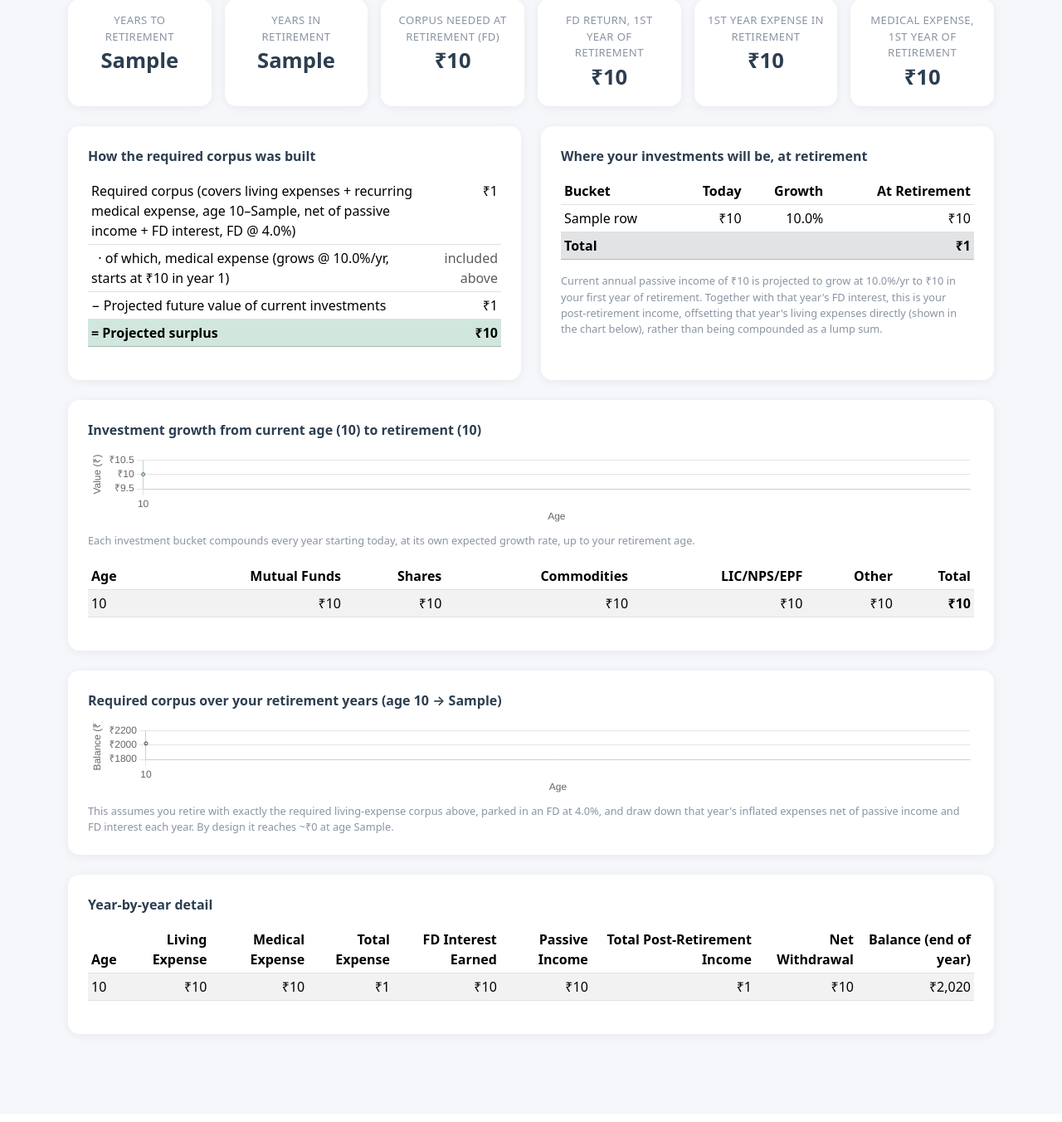
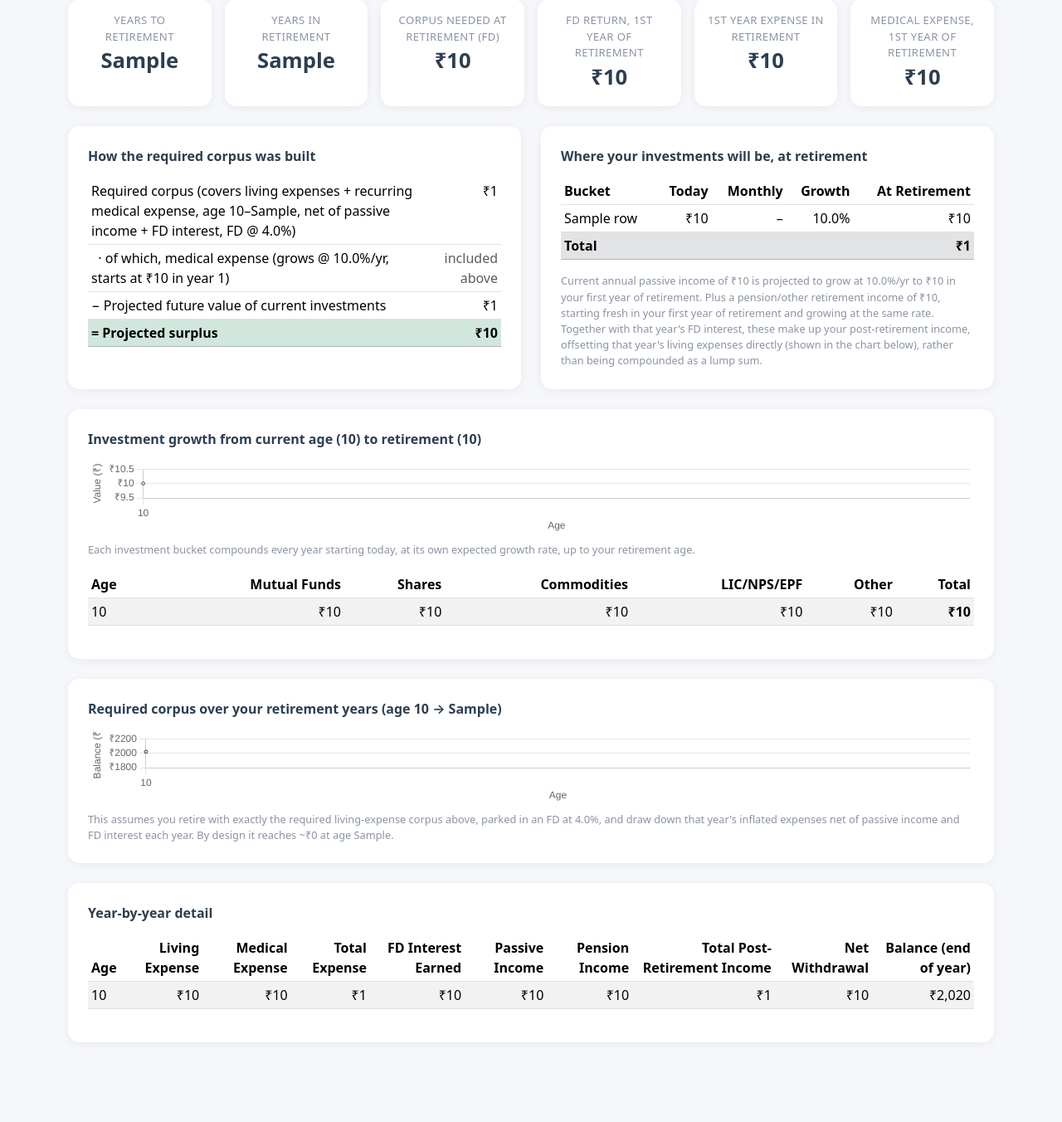
Before and after one commit to mohitrao2007/retirement_calculator, a Flask app: template templates/result.html in a window 1280 px wide. Shown: the part 267-1619 px from the top of the page at 83% size. Before the commit the page ends 1520 px from the top, so only its background shows below. Run offline with Flask 3, Linux system fonts and the light colour scheme; the template is opened without the code that fills it: most values are stand-ins (such as "Sample title", 1, 10 or a date in 2020).

Commit message:
Add files via upload

```diff
--- a/templates/result.html
+++ b/templates/result.html
@@ -107,25 +107,28 @@
       <div class="card p-4 h-100">
         <div class="section-title">Where your investments will be, at retirement</div>
         <table class="table table-sm">
-          <thead><tr><th>Bucket</th><th class="text-end">Today</th><th class="text-end">Growth</th><th class="text-end">At Retirement</th></tr></thead>
+          <thead><tr><th>Bucket</th><th class="text-end">Today</th><th class="text-end">Monthly</th><th class="text-end">Growth</th><th class="text-end">At Retirement</th></tr></thead>
           <tbody>
           {% for row in r.investment_breakdown %}
             <tr>
               <td>{{ row.label }}</td>
               <td class="text-end">{{ row.current | inr }}</td>
+              <td class="text-end">{{ (row.monthly | inr) if row.monthly else '–' }}</td>
               <td class="text-end">{{ '%.1f'|format(row.growth_pct) }}%</td>
               <td class="text-end">{{ row.future | inr }}</td>
             </tr>
           {% endfor %}
             <tr class="table-secondary fw-bold">
-              <td>Total</td><td></td><td></td>
+              <td>Total</td><td></td><td></td><td></td>
               <td class="text-end">{{ r.total_fv_investments | inr }}</td>
             </tr>
           </tbody>
         </table>
         <div class="hint" style="font-size:0.8rem;color:#8a94a3;">
           Current annual passive income of {{ r.passive_income | inr }} is projected to grow at {{ '%.1f'|format(r.passive_growth_pct) }}%/yr to
-          {{ r.passive_at_retirement | inr }} in your first year of retirement. Together with that year's FD interest, this is your post-retirement income, offsetting that year's living expenses directly (shown in the chart below), rather than being compounded as a lump sum.
+          {{ r.passive_at_retirement | inr }} in your first year of retirement.
+          {% if r.pension_annual %}Plus a pension/other retirement income of {{ r.pension_annual | inr }}, starting fresh in your first year of retirement and growing at the same rate.{% endif %}
+          Together with that year's FD interest, these make up your post-retirement income, offsetting that year's living expenses directly (shown in the chart below), rather than being compounded as a lump sum.
         </div>
       </div>
     </div>
@@ -169,7 +172,7 @@
     <div class="section-title">Year-by-year detail</div>
     <div class="table-responsive">
     <table class="table table-sm table-striped">
-      <thead><tr><th>Age</th><th class="text-end">Living Expense</th><th class="text-end">Medical Expense</th><th class="text-end">Total Expense</th><th class="text-end">FD Interest Earned</th><th class="text-end">Passive Income</th><th class="text-end">Total Post-Retirement Income</th><th class="text-end">Net Withdrawal</th><th class="text-end">Balance (end of year)</th></tr></thead>
+      <thead><tr><th>Age</th><th class="text-end">Living Expense</th><th class="text-end">Medical Expense</th><th class="text-end">Total Expense</th><th class="text-end">FD Interest Earned</th><th class="text-end">Passive Income</th><th class="text-end">Pension Income</th><th class="text-end">Total Post-Retirement Income</th><th class="text-end">Net Withdrawal</th><th class="text-end">Balance (end of year)</th></tr></thead>
       <tbody>
       {% for row in r.yearly_breakdown %}
         <tr>
@@ -179,6 +182,7 @@
           <td class="text-end">{{ row.total_expense | inr }}</td>
           <td class="text-end">{{ row.fd_interest_earned | inr }}</td>
           <td class="text-end">{{ row.passive_income | inr }}</td>
+          <td class="text-end">{{ row.pension_income | inr }}</td>
           <td class="text-end">{{ row.total_post_retirement_income | inr }}</td>
           <td class="text-end">{{ row.net_withdrawal | inr }}</td>
           <td class="text-end">{{ row.balance_end_of_year | inr }}</td>
```
Also changed, not shown: templates/index.html (+18 -1 lines).
